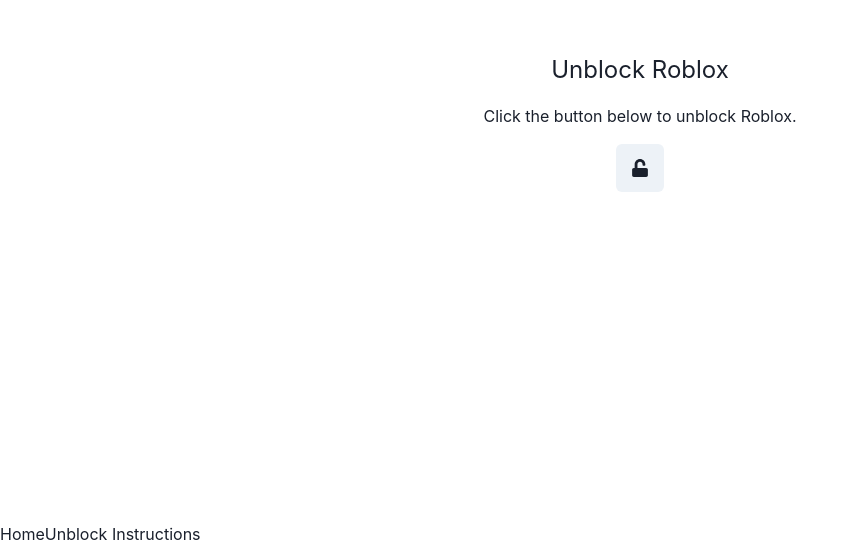
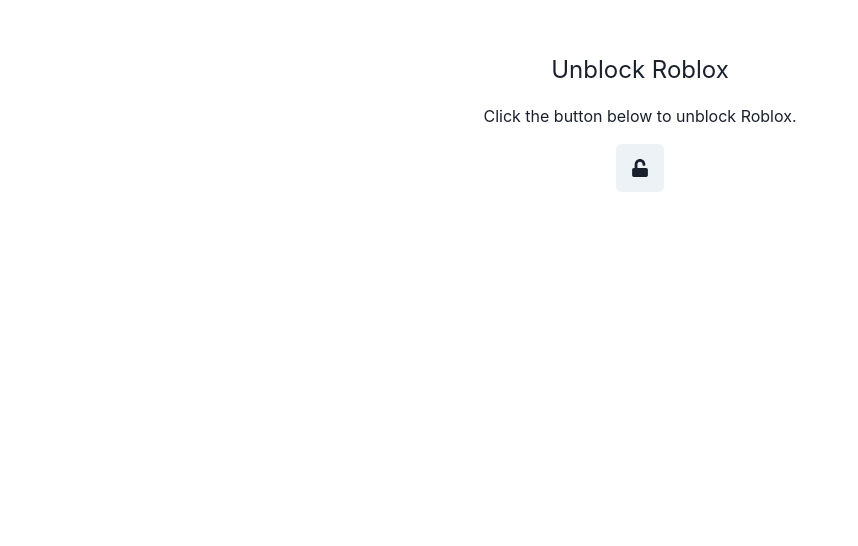
Before and after one commit to GPT-Engineer-App/unblocked-roblox-fun, a React (Vite) app: page / in a window 1280 px wide. Shown: the part 278-824 px from the top of the page, without its empty margins (0-858 px from the left). After the commit the page ends 800 px from the top, so only its background shows below. Built offline with nearby package versions, Linux system fonts and the light colour scheme.

Commit message:
Reverted to edit cf6f30f4-24dc-42bd-b3e8-63c6221bc327: "Initial commit"

```diff
--- a/src/App.jsx
+++ b/src/App.jsx
@@ -1,19 +1,12 @@
 import { Route, BrowserRouter as Router, Routes } from "react-router-dom";
-import { Link } from "react-router-dom";
 import Index from "./pages/Index.jsx";
-import UnblockInstructions from "./pages/UnblockInstructions.jsx";
 
 function App() {
   return (
     <Router>
       <Routes>
         <Route exact path="/" element={<Index />} />
-        <Route path="/unblock-instructions" element={<UnblockInstructions />} />
       </Routes>
-      <nav>
-        <Link to="/">Home</Link>
-        <Link to="/unblock-instructions">Unblock Instructions</Link>
-      </nav>
     </Router>
   );
 }
--- a/src/pages/Index.jsx
+++ b/src/pages/Index.jsx
@@ -1,5 +1,4 @@
-import { Container, Text, VStack, IconButton, useToast } from "@chakra-ui/react";
-import { useNavigate } from "react-router-dom";
+import { Container, Text, VStack, Button, IconButton, useToast } from "@chakra-ui/react";
 import { FaUnlock } from "react-icons/fa";
 
 const Index = () => {
--- a/src/pages/UnblockInstructions.jsx
+++ /dev/null
@@ -1,15 +0,0 @@
-import React from "react";
-import { Box, Heading, Text } from "@chakra-ui/react";
-
-function UnblockInstructions() {
-  return (
-    <Box p={5}>
-      <Heading as="h1" size="xl" mb={4}>
-        Unblock Instructions
-      </Heading>
-      <Text>Here are the steps to unblock the site...</Text>
-    </Box>
-  );
-}
-
-export default UnblockInstructions;
```
